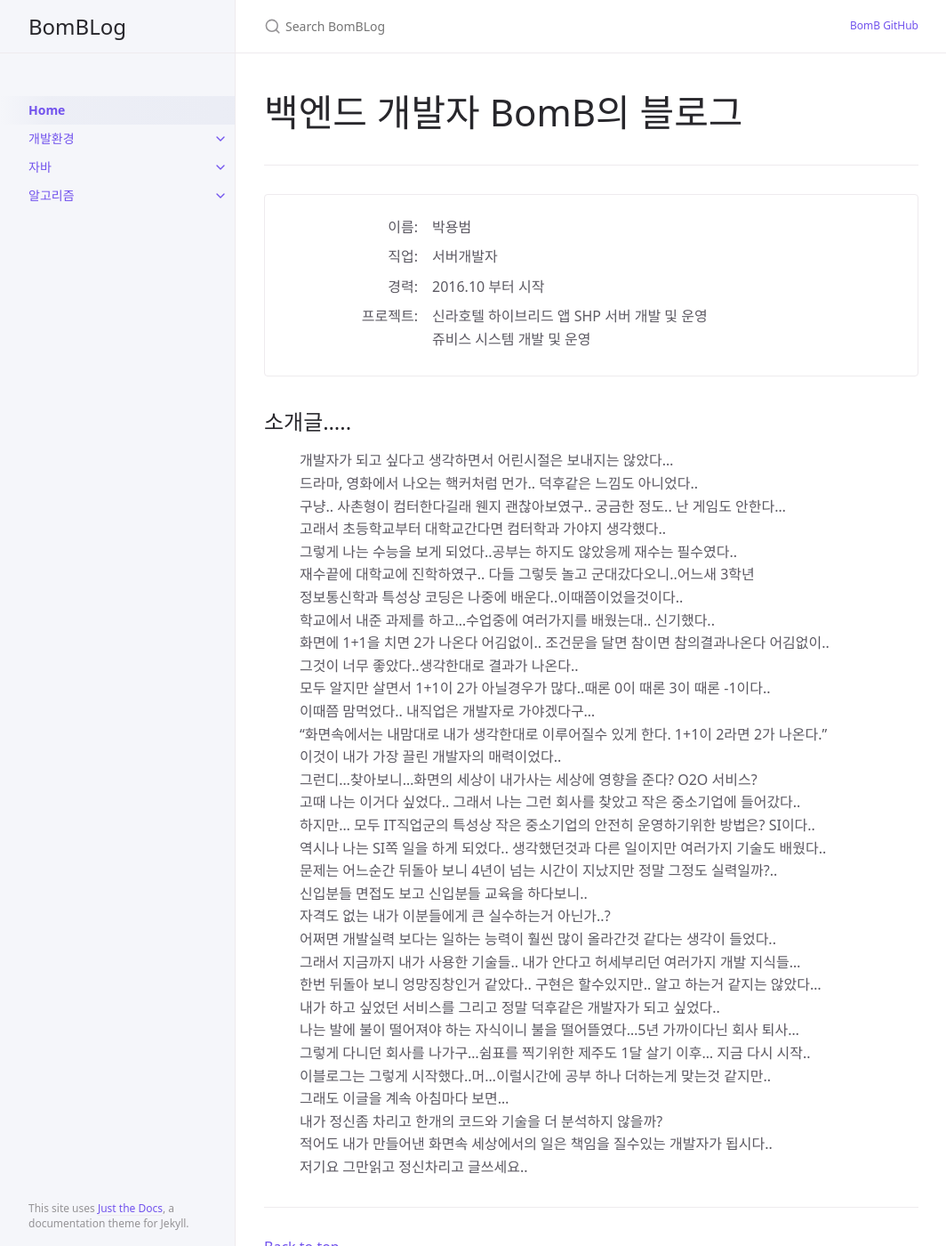
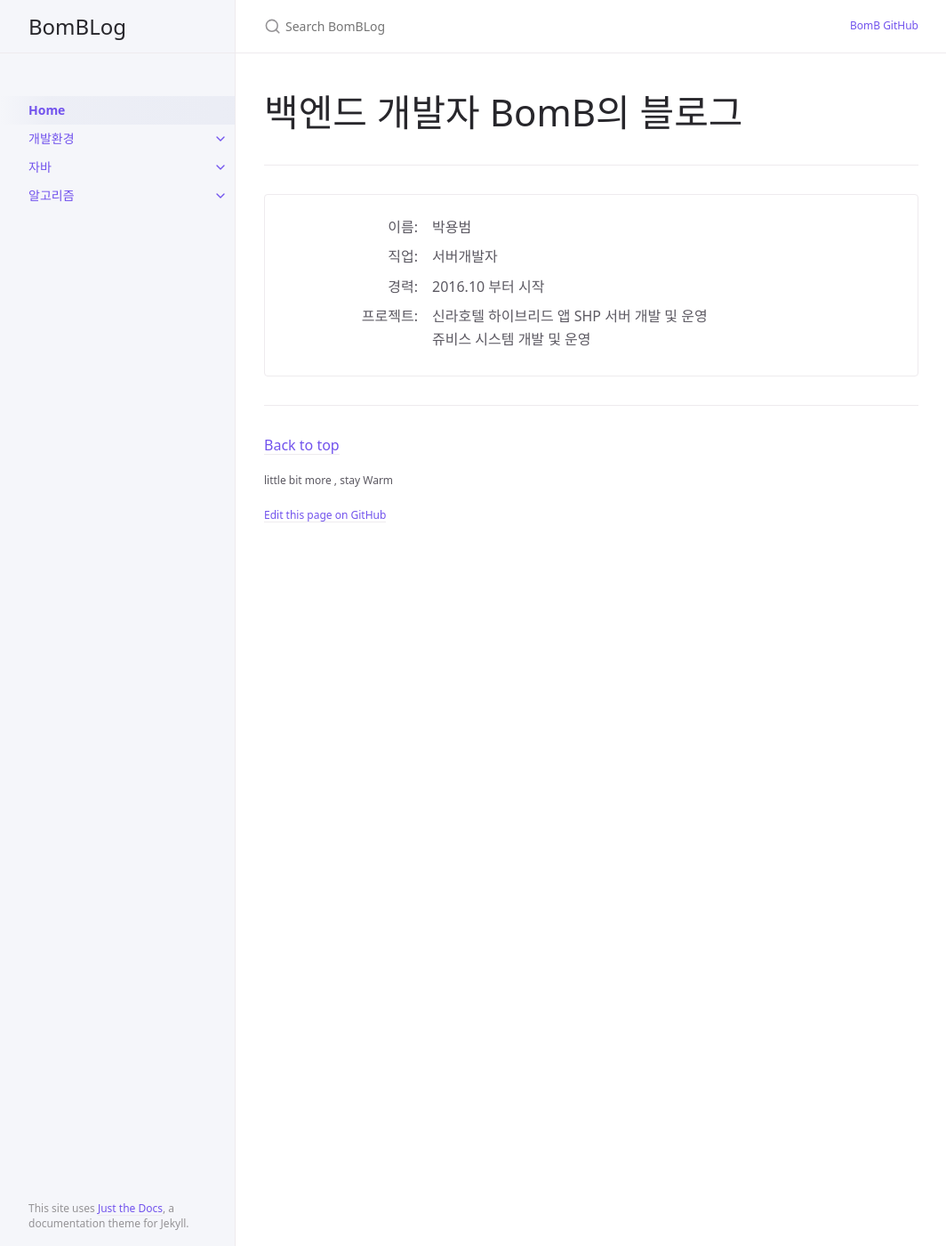
Before and after one commit to yongBomb90/yongBomb90.github.io, a Jekyll site: the page built from index.md, in a window 1280 px wide and 1400 px high. Shown: the whole window at 89% size, without its empty margins (107-1171 px from the left). Built offline with Jekyll 4.4.1, drawn with Linux system fonts in a browser that asks for light colours.

Commit message:
no message

```diff
--- a/index.md
+++ b/index.md
@@ -25,38 +25,3 @@ permalink: /
     </dd>
 </dl>
 </div>
-
-
-## 소개글.....
-> 개발자가 되고 싶다고 생각하면서 어린시절은 보내지는 않았다... <br>
-> 드라마, 영화에서 나오는 핵커처럼 먼가.. 덕후같은 느낌도 아니었다..<br>
-> 구냥.. 사촌형이 컴터한다길래 웬지 괜찮아보였구.. 궁금한 정도.. 난 게임도 안한다...<br>
-> 고래서 초등학교부터 대학교간다면 컴터학과 가야지 생각했다.. <br>
-> 그렇게 나는 수능을 보게 되었다..공부는 하지도 않았응께 재수는 필수였다..<br>
-> 재수끝에 대학교에 진학하였구.. 다들 그렇듯 놀고 군대갔다오니..어느새 3학년<br>
-> 정보통신학과 특성상 코딩은 나중에 배운다..이때쯤이었을것이다.. <br>
-> 학교에서 내준 과제를 하고...수업중에 여러가지를 배웠는대.. 신기했다..<br>
-> 화면에 1+1을 치면 2가 나온다 어김없이.. 조건문을 달면 참이면 참의결과나온다 어김없이..<br>
-> 그것이 너무 좋았다..생각한대로 결과가 나온다..<br>
-> 모두 알지만 살면서 1+1이 2가 아닐경우가 많다..때론 0이 때론 3이 때론 -1이다..<br>
-> 이때쯤 맘먹었다.. 내직업은 개발자로 가야겠다구...<br>
-> "화면속에서는 내맘대로 내가 생각한대로 이루어질수 있게 한다. 1+1이 2라면 2가 나온다."<br>
-> 이것이 내가 가장 끌린 개발자의 매력이었다..<br>
-> 그런디...찾아보니...화면의 세상이 내가사는 세상에 영향을 준다? O2O 서비스? <br>
-> 고때 나는 이거다 싶었다.. 그래서 나는 그런 회사를 찾았고 작은 중소기업에 들어갔다..<br>
-> 하지만... 모두 IT직업군의 특성상 작은 중소기업의 안전히 운영하기위한 방법은? SI이다..<br>
-> 역시나 나는 SI쪽 일을 하게 되었다.. 생각했던것과 다른 일이지만 여러가지 기술도 배웠다..<br>
-> 문제는 어느순간 뒤돌아 보니 4년이 넘는 시간이 지났지만 정말 그정도 실력일까?..<br>
-> 신입분들 면접도 보고 신입분들 교육을 하다보니.. <br>
-> 자격도 없는 내가 이분들에게 큰 실수하는거 아닌가..? <br>
-> 어쩌면 개발실력 보다는 일하는 능력이 훨씬 많이 올라간것 같다는 생각이 들었다..<br>
-> 그래서 지금까지 내가 사용한 기술들.. 내가 안다고 허세부리던 여러가지 개발 지식들...<br>
-> 한번 뒤돌아 보니 엉망징창인거 같았다.. 구현은 할수있지만.. 알고 하는거 같지는 않았다...<br>
-> 내가 하고 싶었던 서비스를 그리고 정말 덕후같은 개발자가 되고 싶었다.. <br>
-> 나는 발에 불이 떨어져야 하는 자식이니 불을 떨어뜰였다...5년 가까이다닌 회사 퇴사... <br>
-> 그렇게 다니던 회사를 나가구...쉼표를 찍기위한 제주도 1달 살기 이후... 지금 다시 시작.. <br>
-> 이블로그는 그렇게 시작했다..머...이럴시간에 공부 하나 더하는게 맞는것 같지만.. <br>
-> 그래도 이글을 계속 아침마다 보면... <br>
-> 내가 정신좀 차리고 한개의 코드와 기술을 더 분석하지 않을까? <br>
-> 적어도 내가 만들어낸 화면속 세상에서의 일은 책임을 질수있는 개발자가 됩시다.. <br>
-> 저기요 그만읽고 정신차리고 글쓰세요..<br>
```
